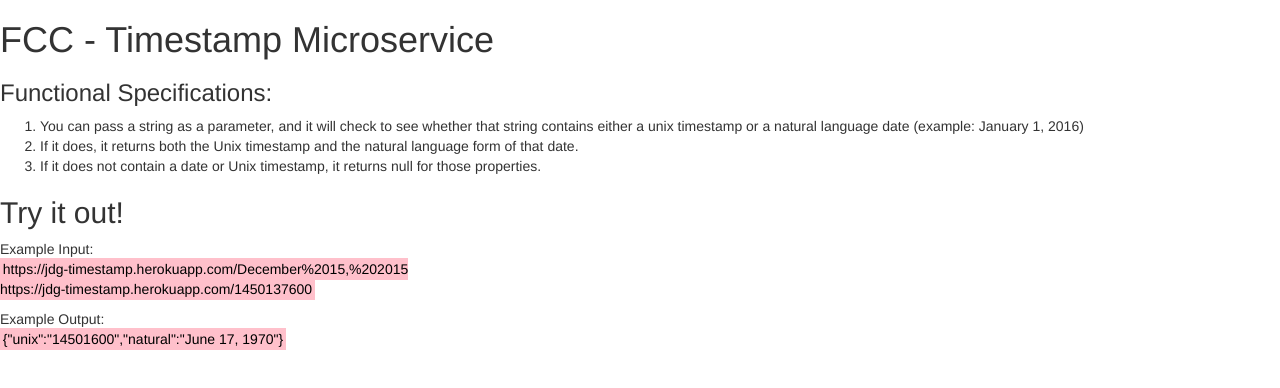
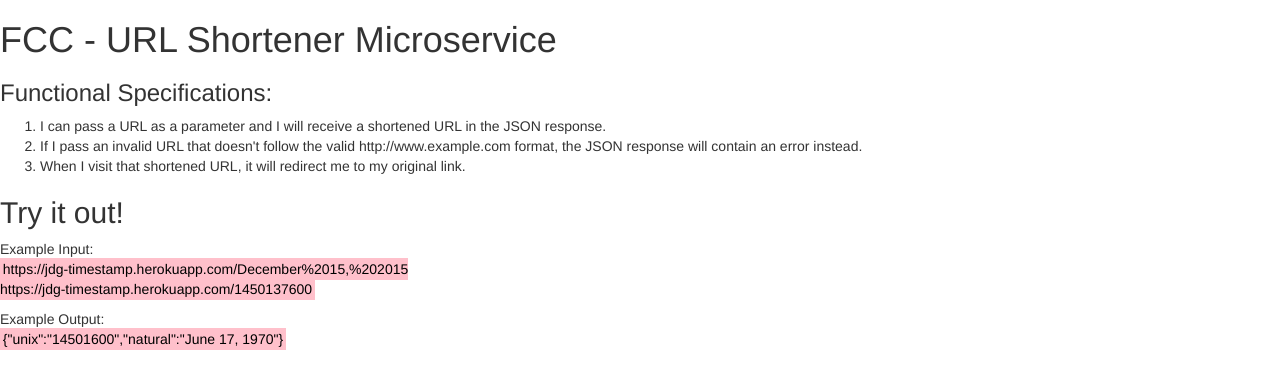
Before and after one commit to JD-Gonz/timestampApi, a website: page index.html in a window 1280 px wide. Drawn offline with nearby package versions, Linux system fonts and the light colour scheme.

Commit message:
file update

```diff
--- a/index.html
+++ b/index.html
@@ -5,12 +5,12 @@
 <script src="//maxcdn.bootstrapcdn.com/bootstrap/3.3.1/js/bootstrap.min.js"></script>
   </head>
   <body>
-    <h1>FCC - Timestamp Microservice</h1>
+    <h1>FCC - URL Shortener Microservice</h1>
     <h3>Functional Specifications:</h3>
     <ol>
-      <li>You can pass a string as a parameter, and it will check to see whether that string contains either a unix timestamp or a natural language date (example: January 1, 2016)</li>
-      <li>If it does, it returns both the Unix timestamp and the natural language form of that date.</li>
-      <li>If it does not contain a date or Unix timestamp, it returns null for those properties.</li>
+      <li>I can pass a URL as a parameter and I will receive a shortened URL in the JSON response.</li>
+      <li>If I pass an invalid URL that doesn't follow the valid http://www.example.com format, the JSON response will contain an error instead.</li>
+      <li>When I visit that shortened URL, it will redirect me to my original link.</li>
     </ol>
     <h2>Try it out!</h2>
     <p>
```
Also changed, not shown: 2 other files.
